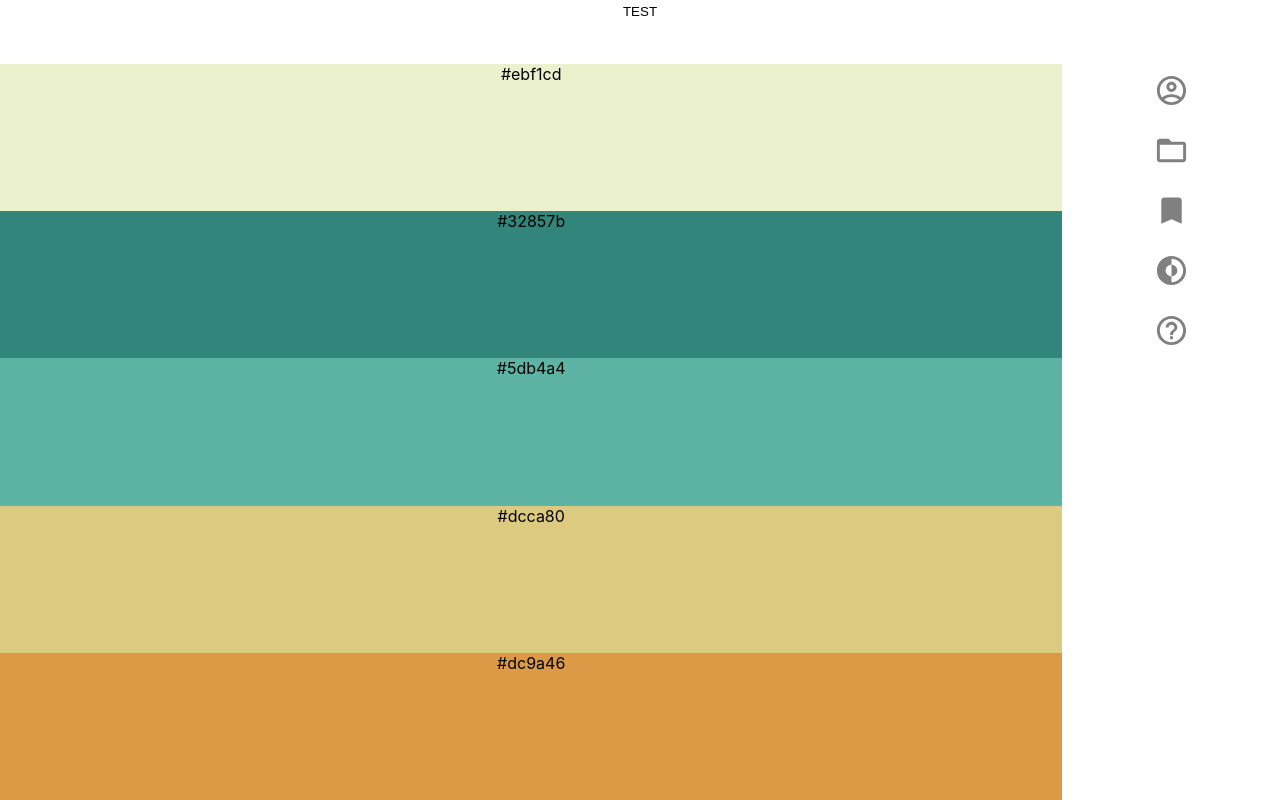
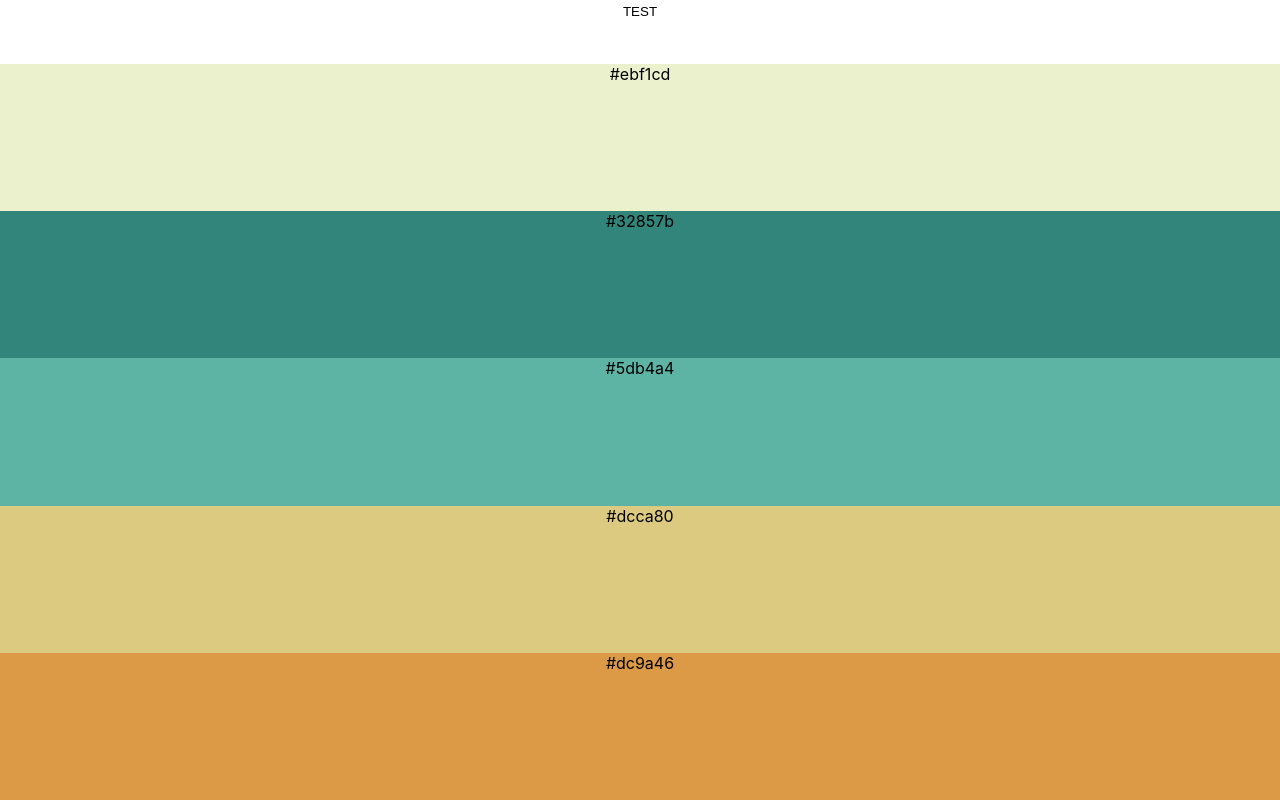
Before and after one commit to rynmgdlno/TarotV4, a React (Create React App) app in the folder frontend/: page /tarot in a window 1280 px wide. Built offline with nearby package versions, Linux system fonts and the light colour scheme.

Commit message:
menu toggle and menu/composer animate redux, class logic, and css animations done

```diff
--- /dev/null
+++ b/frontend/src/components/composer/composer-animate.css
@@ -0,0 +1,87 @@
+.composer-animate {
+  animation: composer-animate 70ms ease-in;
+  animation-fill-mode: forwards;
+}
+
+@keyframes composer-animate {
+  from {
+    width: 100%;
+  }
+  to {
+    width: 83%;
+  }
+}
+
+.composer-animate-return {
+  animation: composer-animate-return 70ms ease-in;
+  animation-fill-mode: forwards;
+}
+
+@keyframes composer-animate-return {
+  from {
+    width: 83%;
+  }
+  to {
+    width: 100%;
+  }
+}
+
+@media screen and (min-width: 768px) {
+  .composer-animate {
+    animation: composer-animate 70ms ease-in;
+    animation-fill-mode: forwards;
+  }
+
+  @keyframes composer-animate {
+    from {
+      width: 100vw;
+    }
+    to {
+      width: 92vw;
+    }
+  }
+
+  .composer-animate-return {
+    animation: composer-animate-return 70ms ease-in;
+    animation-fill-mode: forwards;
+  }
+
+  @keyframes composer-animate-return {
+    from {
+      width: 92vw;
+    }
+    to {
+      width: 100vw;
+    }
+  }
+}
+
+@media screen and (min-width: 1200px) {
+  .composer-animate {
+    animation: composer-animate 70ms ease-in;
+    animation-fill-mode: forwards;
+  }
+
+  @keyframes composer-animate {
+    from {
+      width: 100vw;
+    }
+    to {
+      width: 94vw;
+    }
+  }
+
+  .composer-animate-return {
+    animation: composer-animate-return 70ms ease-in;
+    animation-fill-mode: forwards;
+  }
+
+  @keyframes composer-animate-return {
+    from {
+      width: 94vw;
+    }
+    to {
+      width: 100vw;
+    }
+  }
+}
--- a/frontend/src/components/composer/composer.scss
+++ b/frontend/src/components/composer/composer.scss
@@ -1,7 +1,8 @@
 .composer {
+  position: relative;
   display: flex;
   flex-direction: column;
-  width: 83vw;
+  // width: 83vw;
+  width: 100%;
   height: calc(var(--vh, 1vh) * 92);
-  // border: 1px solid red;
 }
--- a/frontend/src/components/composer/index.js
+++ b/frontend/src/components/composer/index.js
@@ -1,17 +1,23 @@
 import React from 'react'
+import { useSelector } from 'react-redux'
 
 // import Color from '../color'
 import Color from './color'
 import Editor from './color/editor'
-import Slider from '../../features/slider'
+// import Slider from '../../features/slider'
 
 import initColor from '../../assets/static/init-color'
 
 import './composer.scss'
+import './composer-animate.css'
 
 const Composer = () => {
+  const menuToggled = useSelector((state) => state.menuToggle.menuToggled)
+  const composerInitialClass = useSelector((state) => state.composerAnimate.composerInitialClass)
+  console.log(composerInitialClass)
+
   return (
-    <div className='composer'>
+    <div className={menuToggled ? 'composer composer-animate' : `composer ${composerInitialClass}`}>
       {initColor.map((color) => (
         <Color key={color.id} id={color.id}>
           <Editor id={color.id}>
--- a/frontend/src/features/menu/index.js
+++ b/frontend/src/features/menu/index.js
@@ -1,4 +1,5 @@
 import React from 'react'
+import { useSelector } from 'react-redux'
 
 // Components
 import CustomButton from '../../components/custom-button'
@@ -12,10 +13,15 @@ import UserIcon from '../../assets/icons/user.icon'
 
 // Styles
 import './menu.scss'
+import './menu-animate.css'
 
 const Menu = () => {
+  const menuToggled = useSelector((state) => state.menuToggle.menuToggled)
+  const menuInitialClass = useSelector((state) => state.menuAnimate.menuInitialClass)
+  console.log(menuInitialClass)
+
   return (
-    <div className='menu'>
+    <div className={menuToggled ? 'menu menu-animate' : `menu ${menuInitialClass}`}>
       <CustomButton className='menu-button'>
         <UserIcon />
       </CustomButton>
--- /dev/null
+++ b/frontend/src/features/menu/menu-animate.css
@@ -0,0 +1,87 @@
+.menu-animate {
+  animation: menu-animate 70ms ease-in;
+  animation-fill-mode: forwards;
+}
+
+@keyframes menu-animate {
+  from {
+    transform: translate3d(17vw, 0, 0);
+  }
+  to {
+    transform: translate3d(0, 0, 0);
+  }
+}
+
+.menu-animate-return {
+  animation: menu-animate-return 70ms ease-in;
+  animation-fill-mode: forwards;
+}
+
+@keyframes menu-animate-return {
+  from {
+    transform: translate3d(0, 0, 0);
+  }
+  to {
+    transform: translate3d(17vw, 0, 0);
+  }
+}
+
+@media screen and (min-width: 768px) {
+  .menu-animate {
+    animation: menu-animate 70ms ease-in;
+    animation-fill-mode: forwards;
+  }
+
+  @keyframes menu-animate {
+    from {
+      transform: translate3d(6vw, 0, 0);
+    }
+    to {
+      transform: translate3d(0vw, 0, 0);
+    }
+  }
+
+  .menu-animate-return {
+    animation: menu-animate-return 70ms ease-in;
+    animation-fill-mode: forwards;
+  }
+
+  @keyframes menu-animate-return {
+    from {
+      transform: translate3d(0, 0, 0);
+    }
+    to {
+      transform: translate3d(6vw, 0, 0);
+    }
+  }
+}
+
+@media screen and (min-width: 1200px) {
+  .menu-animate {
+    animation: menu-animate 70ms ease-in;
+    animation-fill-mode: forwards;
+  }
+
+  @keyframes menu-animate {
+    from {
+      transform: translate3d(6vw, 0, 0);
+    }
+    to {
+      transform: translate3d(0vw, 0, 0);
+    }
+  }
+
+  .menu-animate-return {
+    animation: menu-animate-return 70ms ease-in;
+    animation-fill-mode: forwards;
+  }
+
+  @keyframes menu-animate-return {
+    from {
+      transform: translate3d(0, 0, 0);
+    }
+    to {
+      transform: translate3d(6vw, 0, 0);
+    }
+  }
+}
--- a/frontend/src/features/menu/menu.scss
+++ b/frontend/src/features/menu/menu.scss
@@ -1,6 +1,26 @@
 .menu {
+  position: fixed;
+  left: 83vw;
+  transform: translate3d(17vw, 0, 0);
   width: 17vw;
   display: flex;
   flex-direction: column;
   justify-content: flex-start;
 }
+
+@media screen and (min-width: 768px) {
+  .menu {
+      position: fixed;
+      left: 92vw;
+      transform: translate3d(8vw, 0, 0);
+      height: 95%;
+      width: 8vw;
+  }
+}
+
+@media screen and (min-width: 1200px) {
+  .menu {
+      left: 94vw;
+      width: 6vw;
+  }
+}
--- /dev/null
+++ b/frontend/src/features/menuSlider/composerAnimateSlice.js
@@ -0,0 +1,14 @@
+import { createSlice } from '@reduxjs/toolkit'
+
+export const composerAnimateSlice = createSlice({
+  name: 'composerAnimate',
+  initialState: { composerInitialClass: 'composer-animate-off' },
+  reducers: {
+    composerAnimate: (state, action) => {
+      state.composerInitialClass = action.payload
+    }
+  },
+})
+
+export const { composerAnimate } = composerAnimateSlice.actions
+export default composerAnimateSlice.reducer
--- a/frontend/src/features/menuSlider/index.js
+++ b/frontend/src/features/menuSlider/index.js
@@ -2,11 +2,12 @@ import React from 'react'
 import { useDispatch, useSelector } from 'react-redux'
 
 import { menuToggle } from './menuSliderSlice'
+import { menuAnimate } from './menuAnimateSlice'
+import { composerAnimate } from './composerAnimateSlice'
 
 import CustomButton from '../../components/custom-button'
 
 import './menu-slider.scss'
-
 
 const MenuSlider = () => {
   const dispatch = useDispatch()
@@ -14,7 +15,8 @@ const MenuSlider = () => {
 
   const setMenuToggle = () => {
     dispatch(menuToggle(!menuToggled))
-    console.log(menuToggled)
+    dispatch(menuAnimate('menu-animate-return'))
+    dispatch(composerAnimate('composer-animate-return'))
   }
 
   return (
--- /dev/null
+++ b/frontend/src/features/menuSlider/menuAnimateSlice.js
@@ -0,0 +1,14 @@
+import { createSlice } from '@reduxjs/toolkit'
+
+export const menuAnimateSlice = createSlice({
+  name: 'menuAnimate',
+  initialState: { menuInitialClass: 'menu-animate-off' },
+  reducers: {
+    menuAnimate: (state, action) => {
+      state.menuInitialClass = action.payload
+    }
+  },
+})
+
+export const { menuAnimate } = menuAnimateSlice.actions
+export default menuAnimateSlice.reducer
--- a/frontend/src/features/menuSlider/menuSliderSlice.js
+++ b/frontend/src/features/menuSlider/menuSliderSlice.js
@@ -2,7 +2,7 @@ import { createSlice } from "@reduxjs/toolkit";
 
 export const menuSliderSlice = createSlice({
   name: 'menuToggle',
-  initialState: { menuToggled: false},
+  initialState: { menuToggled: false },
   reducers: {
     menuToggle: (state, action) => {
       state.menuToggled = action.payload
--- a/frontend/src/store.js
+++ b/frontend/src/store.js
@@ -1,6 +1,8 @@
 import { configureStore } from '@reduxjs/toolkit'
 import logger from 'redux-logger'
 
+import composerAnimateReducer from './features/menuSlider/composerAnimateSlice'
+import menuAnimateReducer from './features/menuSlider/menuAnimateSlice'
 import menuToggleReducer from './features/menuSlider/menuSliderSlice'
 import rangeReducer from './features/slider/rangeSlice'
 
@@ -8,6 +10,8 @@ export const store = configureStore({
   reducer: {
     changeColor: rangeReducer,
     menuToggle: menuToggleReducer,
+    menuAnimate: menuAnimateReducer,
+    composerAnimate: composerAnimateReducer,
   },
   middleware: [logger],
 });
```
